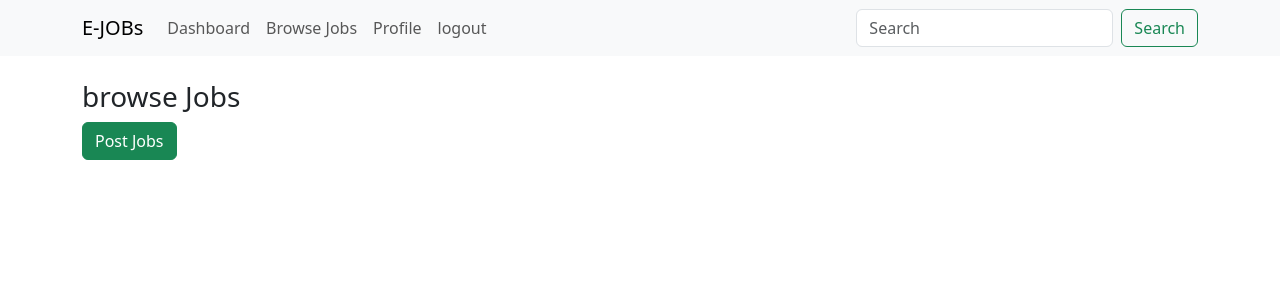
After one commit to Bikrom2001/job-Portal, a Django app: page /browse-job/ in a window 1280 px wide. The commit adds this page. Shown: the top 300 px of the page. Run offline with Django 5.2, Linux system fonts and the light colour scheme; a user stored in the database is signed in.

Commit message:
browse Jobs and job post html view ready

```diff
--- /dev/null
+++ b/jobPortalProject/jobportal/templates/browse-jobs.html
@@ -0,0 +1,9 @@
+{% extends 'master/base.html' %}
+
+
+{% block content %}
+    <h3>browse Jobs</h3>
+
+    <a href="{% url 'post_job_view' %}" class="btn btn-success">Post Jobs</a>
+
+{% endblock content %}
--- a/jobPortalProject/jobportal/templates/master/nav.html
+++ b/jobPortalProject/jobportal/templates/master/nav.html
@@ -11,7 +11,10 @@
 
         {% if request.user.is_authenticated %}
         <li class="nav-item">
-          <a class="nav-link " href="#">Home</a>
+          <a class="nav-link " href="{% url 'dashboard_view' %}">Dashboard</a>
+        </li>
+        <li class="nav-item">
+          <a class="nav-link " href="{% url 'browse_job_view' %}">Browse Jobs</a>
         </li>
         <li class="nav-item">
           <a class="nav-link " href="{% url 'profile_view' %}">Profile</a>
--- a/jobPortalProject/jobportal/urls.py
+++ b/jobPortalProject/jobportal/urls.py
@@ -6,8 +6,13 @@ urlpatterns = [
     path('register/', register_view, name='register_view'),
     path('login/', login_view, name='login_view'),
     path('logout/', logout_view, name='logout_view'),
-    path('dashboard/', dashboard_view, name='dashboard_view'),
+
+
+    path('', dashboard_view, name='dashboard_view'),
     path('profile-view/', profile_view, name='profile_view'),
+    path('update-profile-view/', update_profile_view, name='update_profile_view'),
 
-    path('update-profile-view/', update_profile_view, name='update_profile_view'),
+
+    path('browse-job/',browse_job_view, name='browse_job_view'),
+    path('post-job/',post_job_view,name='post_job_view'),
 ]
--- a/jobPortalProject/jobportal/views.py
+++ b/jobPortalProject/jobportal/views.py
@@ -66,7 +66,7 @@ def logout_view(request):
     return redirect('login_view')
 
 
-
+@login_required
 def profile_view(request):
 
     return render(request, 'profile.html')
@@ -111,3 +111,22 @@ def update_profile_view(request):
         'form_btn': 'Update Profile',
     }
     return render(request, 'master/base-form.html', context)
+
+
+@login_required
+def browse_job_view(request):
+
+    return render(request,'browse-jobs.html')
+
+
+@login_required
+def post_job_view(request):
+
+    context = {
+        # 'form_data': form_data,
+        'title': 'Post Job Page',
+        'form_title': 'Post Job Info Form',
+        'form_btn': 'Post',
+    }
+
+    return render(request, 'master/base-form.html', context)
```
Also changed, not shown: jobPortalProject/db.sqlite3.
